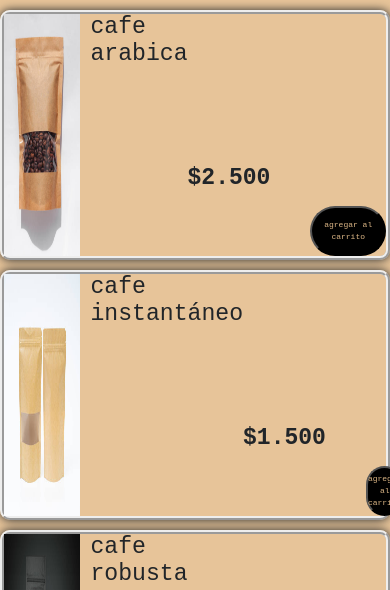
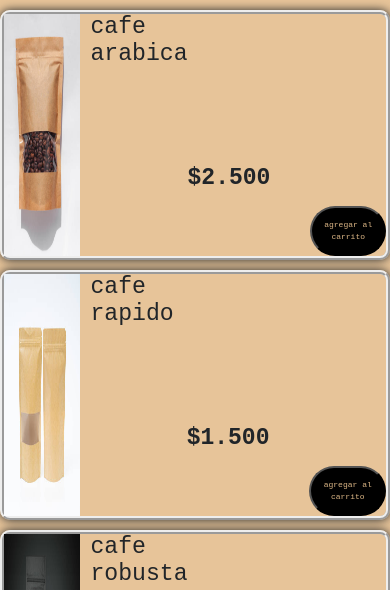
Before and after one commit to ezecampodonic/curso-desarrollo_web, a plain HTML site: page pages/productos.html in a window 390 px wide. Shown: the part 107-697 px from the top of the page. Drawn offline with nearby package versions, Linux system fonts and the light colour scheme.

Commit message:
modificando h3 productos

```diff
--- a/css/estilos.css
+++ b/css/estilos.css
@@ -492,6 +492,10 @@ section div{
 
    @media (max-device-width: 900px){
 
+      .wasap{
+       display: none;
+      }
+
       main div span{
         display: none;
        }
@@ -517,6 +521,10 @@ section div{
        footer{
         font-size: 10px;
        }
+
+      article h3{
+       width: 15px;
+      }
 
        #divnos{
         margin-top: 200px;
--- a/pages/productos.html
+++ b/pages/productos.html
@@ -35,9 +35,9 @@
 
    <article class="producto ">
     <img class="imgprod" src="../img/prod2.jpg" alt="imagen cafe instantáneo">
-    <h3>cafe instantáneo </h3>
+    <h3>cafe rapido</h3>
     <span>Obtén tu dosis de café rápidamente con nuestro café instantáneo. Disuelve fácilmente y disfruta de un delicioso café en segundos, en cualquier momento y lugar.</span>
-    <p >$1.500</p>
+    <p>$1.500</p>
     <button type="submit">agregar al carrito</button>
    </article>
 
```
